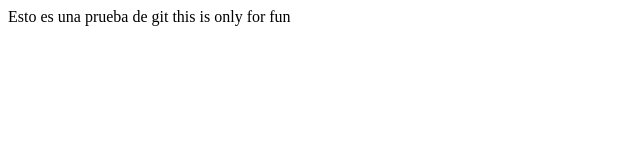
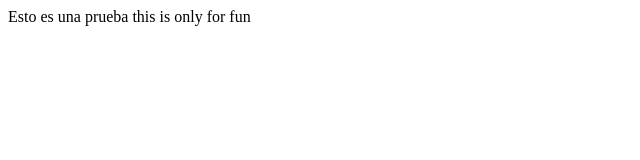
Before and after one commit to juanxodf/prueba_dia1, a plain HTML site: page index.html in a window 1280 px wide. Shown: the full height of the page, 0-640 px from the left. Drawn offline with Linux system fonts and the light colour scheme.

Commit message:
minor fixed

```diff
--- a/index.html
+++ b/index.html
@@ -6,7 +6,8 @@
     <title>Document</title>
 </head>
 <body>
-    Esto es una prueba de git
+    Esto es una prueba
     this is only for fun
+    <div background-color="blue"></div>
 </body>
 </html>
```
